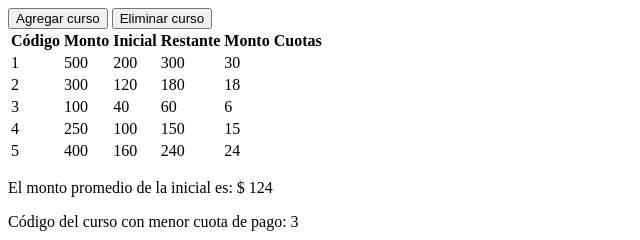
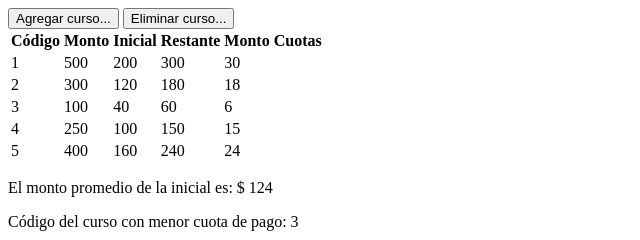
Before and after one commit to g-torrealba/c3.02.educacion-a-distancia, a website built with Vite: page index.html in a window 1280 px wide. Shown: the full height of the page, 0-640 px from the left. Built offline with nearby package versions, Linux system fonts and the light colour scheme.

Commit message:
Cambio.2

```diff
--- a/index.html
+++ b/index.html
@@ -16,8 +16,8 @@
    </head>
    <body>
       <div>
-         <button id="vInstituto_btAgregar">Agregar curso</button>
-         <button id="vInstituto_btEliminar">Eliminar curso</button>
+         <button id="vInstituto_btAgregar">Agregar curso...</button>
+         <button id="vInstituto_btEliminar">Eliminar curso...</button>
       </div>
       <table>
          <thead>
```
